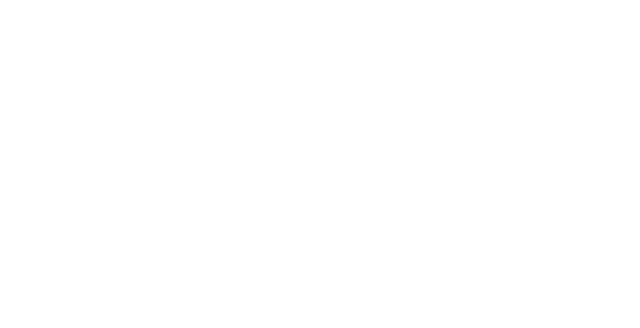
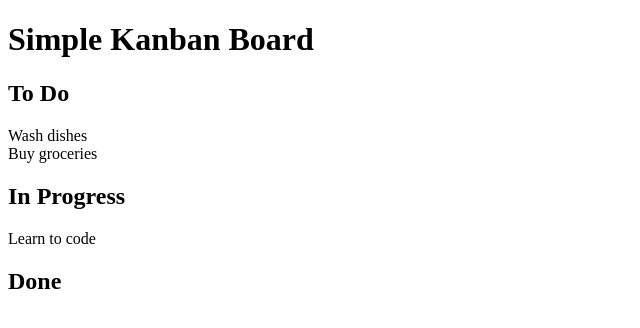
Before and after one commit to Jaydoh19/drag-and-drop, a plain HTML site: page index.html in a window 1280 px wide. Shown: the whole page, without its empty margins (0-640 px from the left). Drawn offline with Linux system fonts and the light colour scheme.

Commit message:
finish html markup

```diff
--- a/index.html
+++ b/index.html
@@ -7,7 +7,30 @@
   <link rel="stylesheet" href="styles.css">
 </head>
 <body>
+  <div class="container">
+    <h1>Simple Kanban Board</h1>
 
+    <div class="board">
+      <!--List 1-->
+      <div class="list" id="list1">
+        <h2>To Do</h2>
+        <div class="card" draggable="true" id="card1">Wash dishes</div>
+        <div class="card" draggable="true" id="card2">Buy groceries</div>
+      </div>
+      <!--List 2-->
+      <div class="list" id="list2">
+        <h2>In Progress</h2>
+        <div class="card" draggable="true" id="card3">Learn to code</div>
+
+      </div>
+      <!--List 3-->
+      <div class="list" id="list3">
+        <h2>Done</h2>
+      </div>
+    </div>
+
+
+  </div>
 
   <script src="script.js"></script>
 </body>
```
